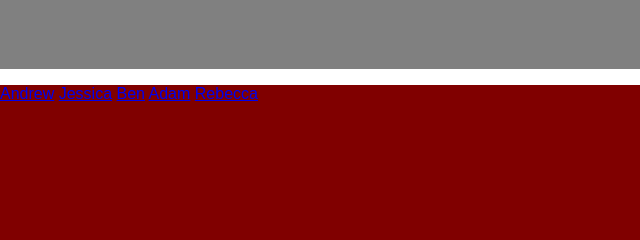
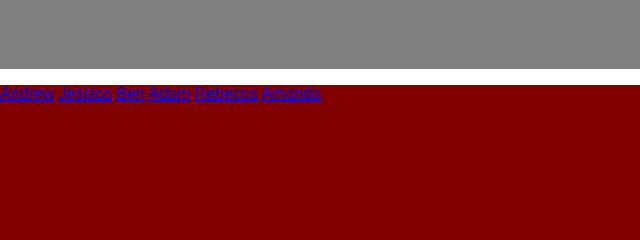
Before and after one commit to heliogracie/test, a website with bundled scripts: page testimonials.html in a window 1280 px wide. Shown: the top 240 px of the page, 0-640 px from the left. Built offline with nearby package versions, Linux system fonts and the light colour scheme; files whose address does not match are found by name.

Commit message:
Added new name.

```diff
--- a/testimonials.html
+++ b/testimonials.html
@@ -30,6 +30,7 @@
 				<a href="#">Ben</a>
 				<a href="#">Adam</a>
 				<a href="#">Rebecca</a>
+				<a href="#">Amanda</a>
 			</li>
 		</ul>
 	</div>
```
